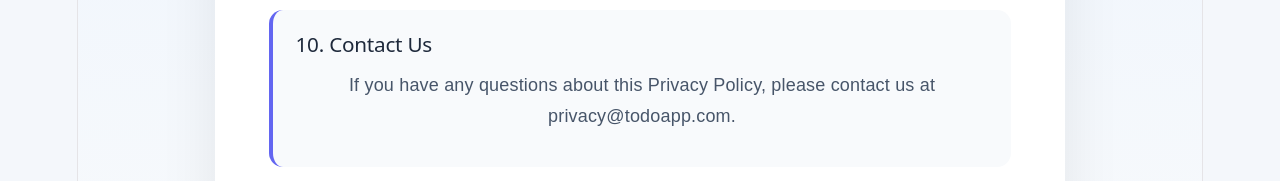
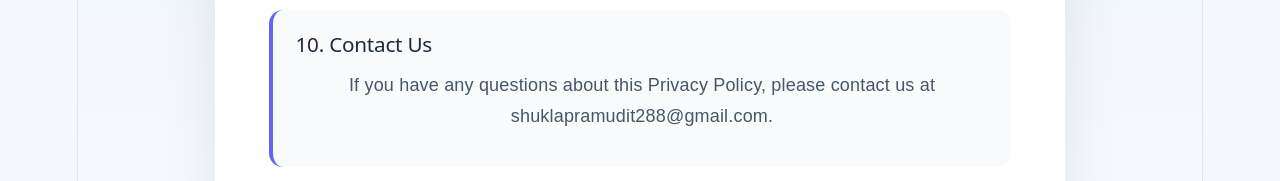
Before and after one commit to shuklapramudit/ToDo_List, a React (Vite) app in the folder frontend/: page /privacy-policy in a window 1280 px wide. Shown: the part 2620-2801 px from the top of the page. Built offline with nearby package versions, Linux system fonts and the light colour scheme; sample sign-in values are in the browser's storage.

Commit message:
Ruller Set

```diff
--- a/frontend/src/pages/PrivacyPolicy.jsx
+++ b/frontend/src/pages/PrivacyPolicy.jsx
@@ -74,7 +74,7 @@ function PrivacyPolicy() {
 
                 <section className="privacy-section">
                     <h2>10. Contact Us</h2>
-                    <p>If you have any questions about this Privacy Policy, please contact us at privacy@todoapp.com.</p>
+                    <p>If you have any questions about this Privacy Policy, please contact us at shuklapramudit288@gmail.com.</p>
                 </section>
             </div>
         </div>
```
